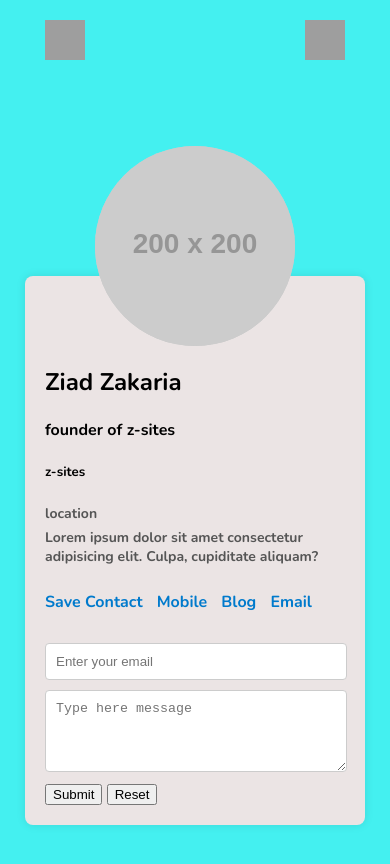
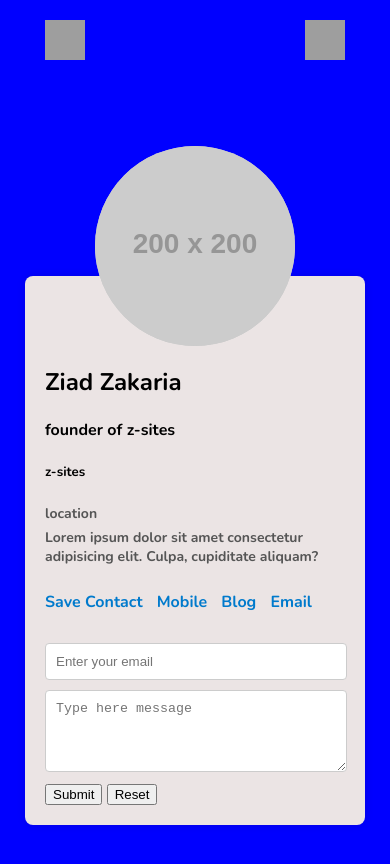
Before and after one commit to ziadm7118/test, a plain HTML site: page index.html in a window 390 px wide. Drawn offline with nearby package versions, Linux system fonts and the light colour scheme; grey boxes are pictures that could not be loaded; placeholder pictures from the web are drawn by us.

Commit message:
edit media query dimensions

```diff
--- a/index.html
+++ b/index.html
@@ -8,8 +8,8 @@
     <link rel="preconnect" href="https://fonts.gstatic.com" crossorigin>
     <link href="https://fonts.googleapis.com/css2?family=Nunito:ital,wght@0,200..1000;1,200..1000&display=swap" rel="stylesheet">
     <link rel="stylesheet" href="./css/style.css">
-    <link rel="stylesheet" media="screen and (min-width: 480px)" href="./css/900px.css">
-    <link rel="stylesheet" media="screen and (min-width: 701px) and (max-width: 992px)" href="./css/480px.css">
+    <link rel="stylesheet" media="screen and (max-width: 480px)" href="./css/900px.css">
+    <link rel="stylesheet" media="screen and (max-width: 768px) and (max-width: 992px)" href="./css/480px.css">
 </head>
 <body>
     <section class="head-sec">
```
